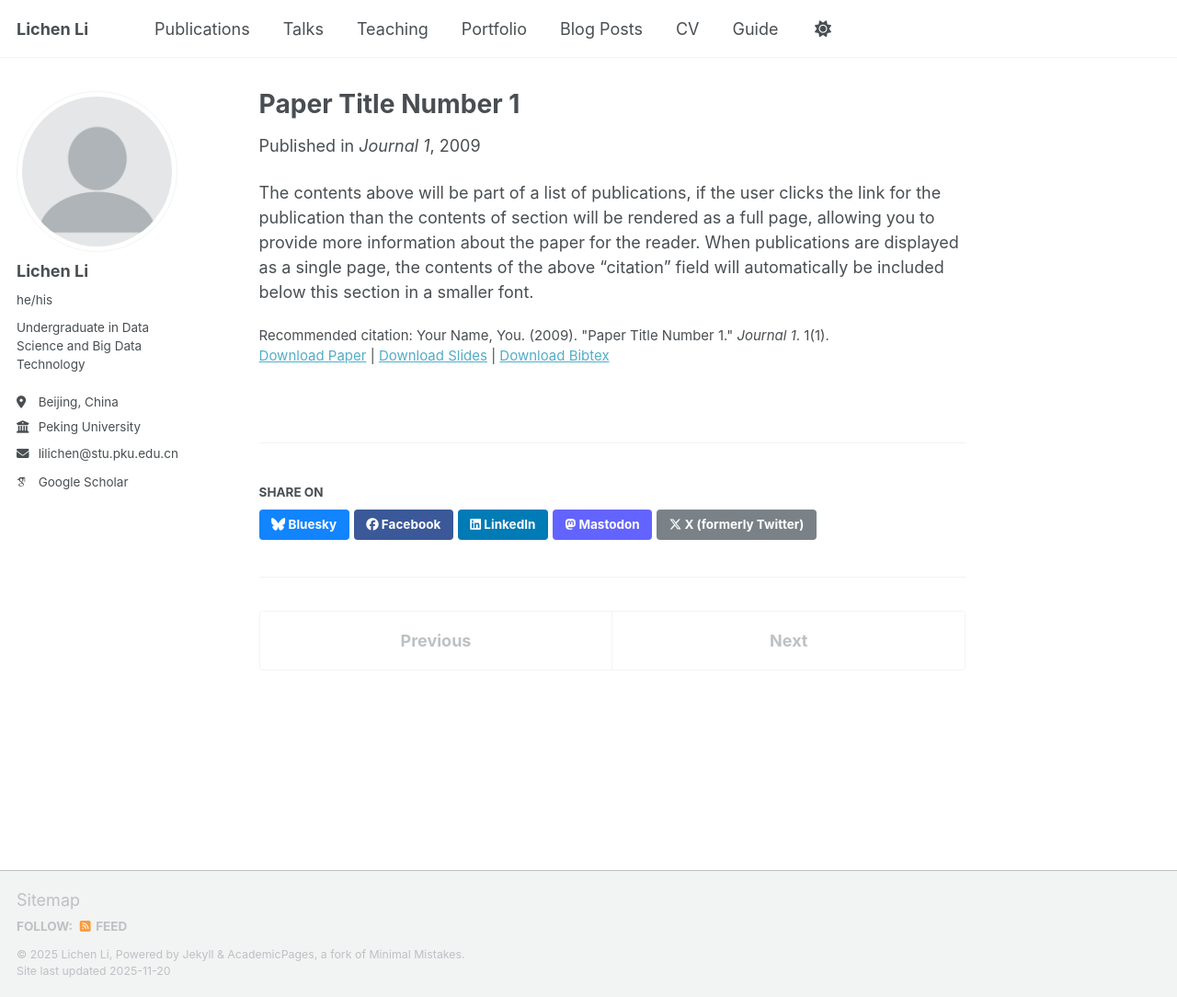
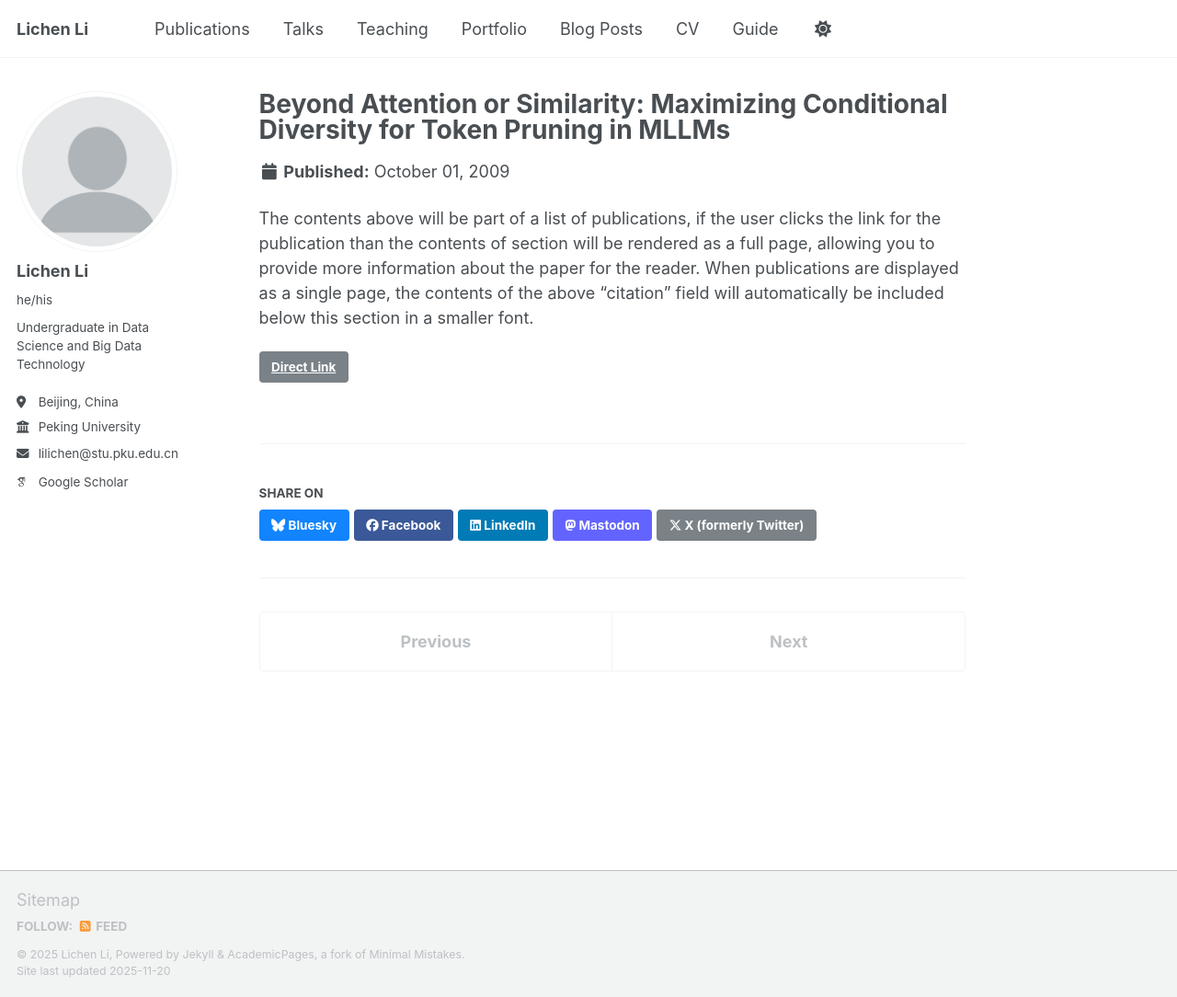
Before and after one commit to LichenLillc/LichenLillc.github.io, a Jekyll site: the page built from _publications/2009-10-01-paper-title-number-1.md, in a window 1280 px wide and 1084 px high. Shown: the whole window at 92% size. Built offline with Jekyll 4.4.1, drawn with Linux system fonts in a browser that asks for light colours; some web fonts are replaced; a script that is not in the unit is left out.

Commit message:
Update publication details for Paper Title Number 1

```diff
--- a/_publications/2009-10-01-paper-title-number-1.md
+++ b/_publications/2009-10-01-paper-title-number-1.md
@@ -1,14 +1,15 @@
 ---
-title: "Paper Title Number 1"
-collection: publications
-category: manuscripts
-permalink: /publication/2009-10-01-paper-title-number-1
-excerpt: 'This paper is about the number 1. The number 2 is left for future work.'
-date: 2009-10-01
-venue: 'Journal 1'
-slidesurl: 'https://academicpages.github.io/files/slides1.pdf'
-paperurl: 'https://academicpages.github.io/files/paper1.pdf'
-bibtexurl: 'https://academicpages.github.io/files/bibtex1.bib'
-citation: 'Your Name, You. (2009). &quot;Paper Title Number 1.&quot; <i>Journal 1</i>. 1(1).'
+title: "Beyond Attention or Similarity: Maximizing Conditional Diversity for Token Pruning in MLLMs"
+authors:
+  - "Qizhe Zhang"
+  - "Mengzhen Liu"
+  - "**Lichen Li**"
+  - "Ming Lu"
+  - "Yuan Zhang"
+  - "Junwen Pan"
+  - "Qi She"
+  - "Shanghang Zhang"
+conference: "NeurIPS 2025"
+link: "https://openreview.net/pdf/e9d277877d779f8f4cd3d6b7530ec58f34561a54.pdf"
 ---
 The contents above will be part of a list of publications, if the user clicks the link for the publication than the contents of section will be rendered as a full page, allowing you to provide more information about the paper for the reader. When publications are displayed as a single page, the contents of the above "citation" field will automatically be included below this section in a smaller font.
```
